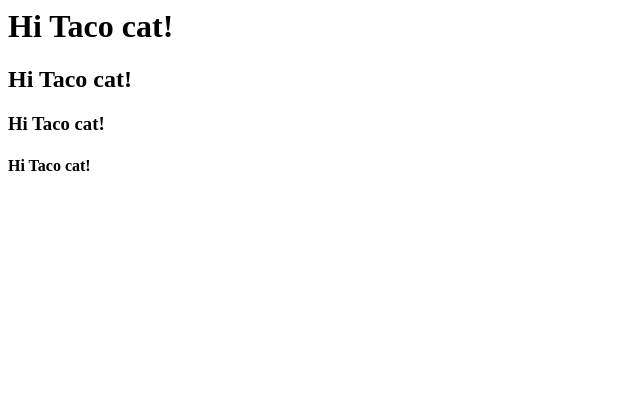
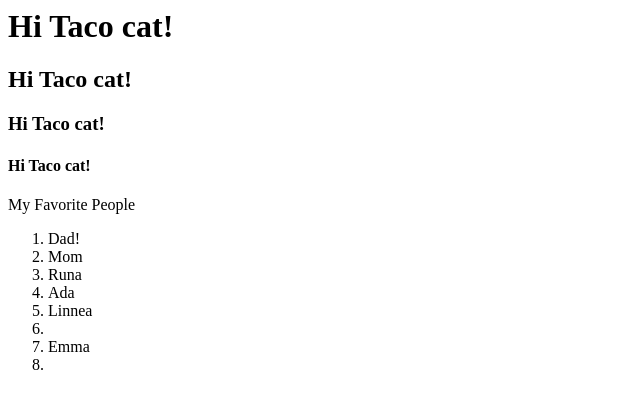
Before and after one commit to puppynerdlc/puppynerdlc.github.io, a plain HTML site: page index.html in a window 1280 px wide. Shown: the whole page, without its empty margins (0-640 px from the left). Drawn offline with Linux system fonts and the light colour scheme.

Commit message:
Update index.html

```diff
--- a/index.html
+++ b/index.html
@@ -7,6 +7,17 @@
     <h2>Hi Taco cat!</h2>
     <h3>Hi Taco cat!</h3>
     <h4>Hi Taco cat!</h4>
+
+    My Favorite People
+    <ol>
+      <li>Dad!</li>
+      <li>Mom</li>
+      <li>Runa</li>
+      <li>Ada
+      <li>Linnea<li>
+      <li>Emma<li>
+    </ol>
+
   </body>
 
 </html>
```
